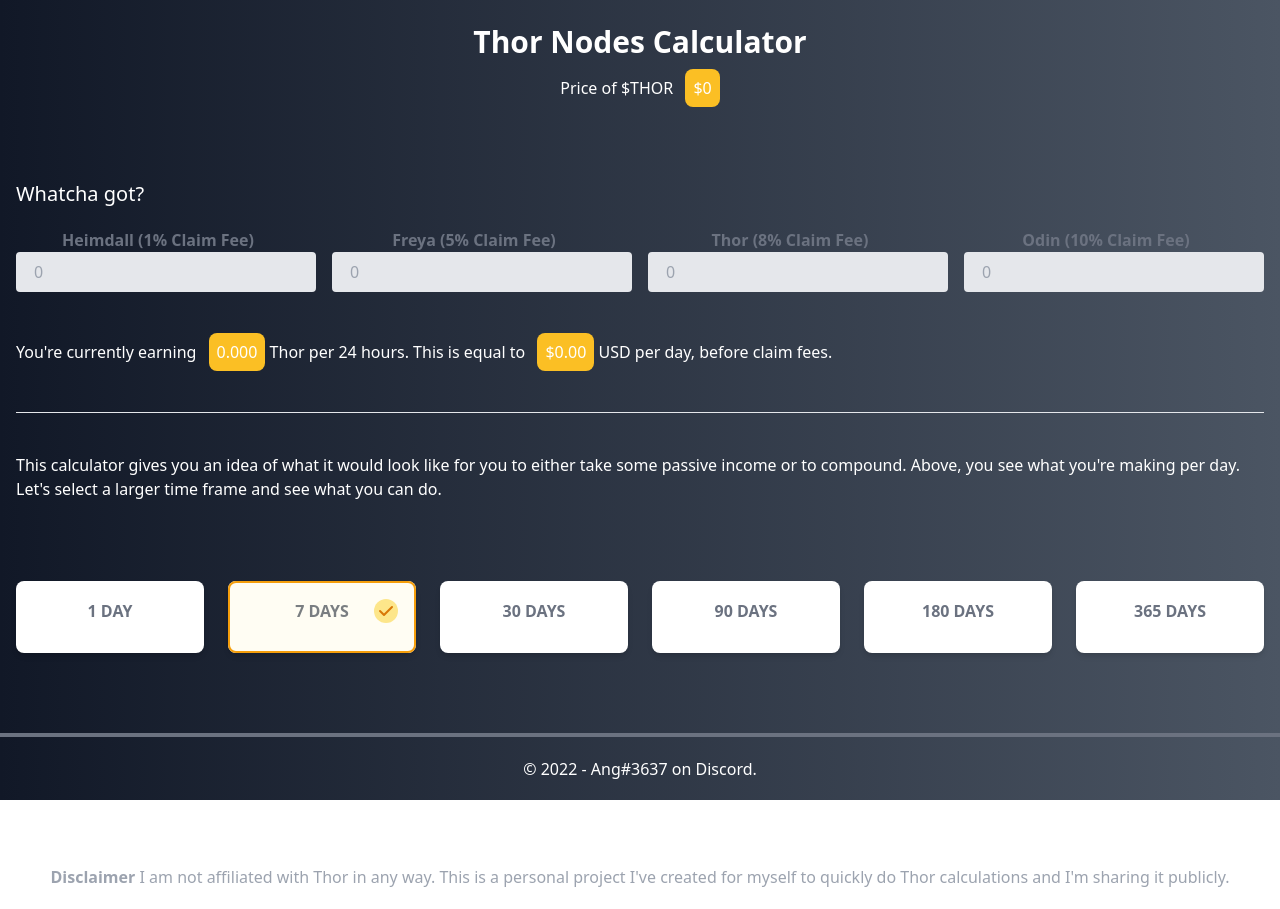
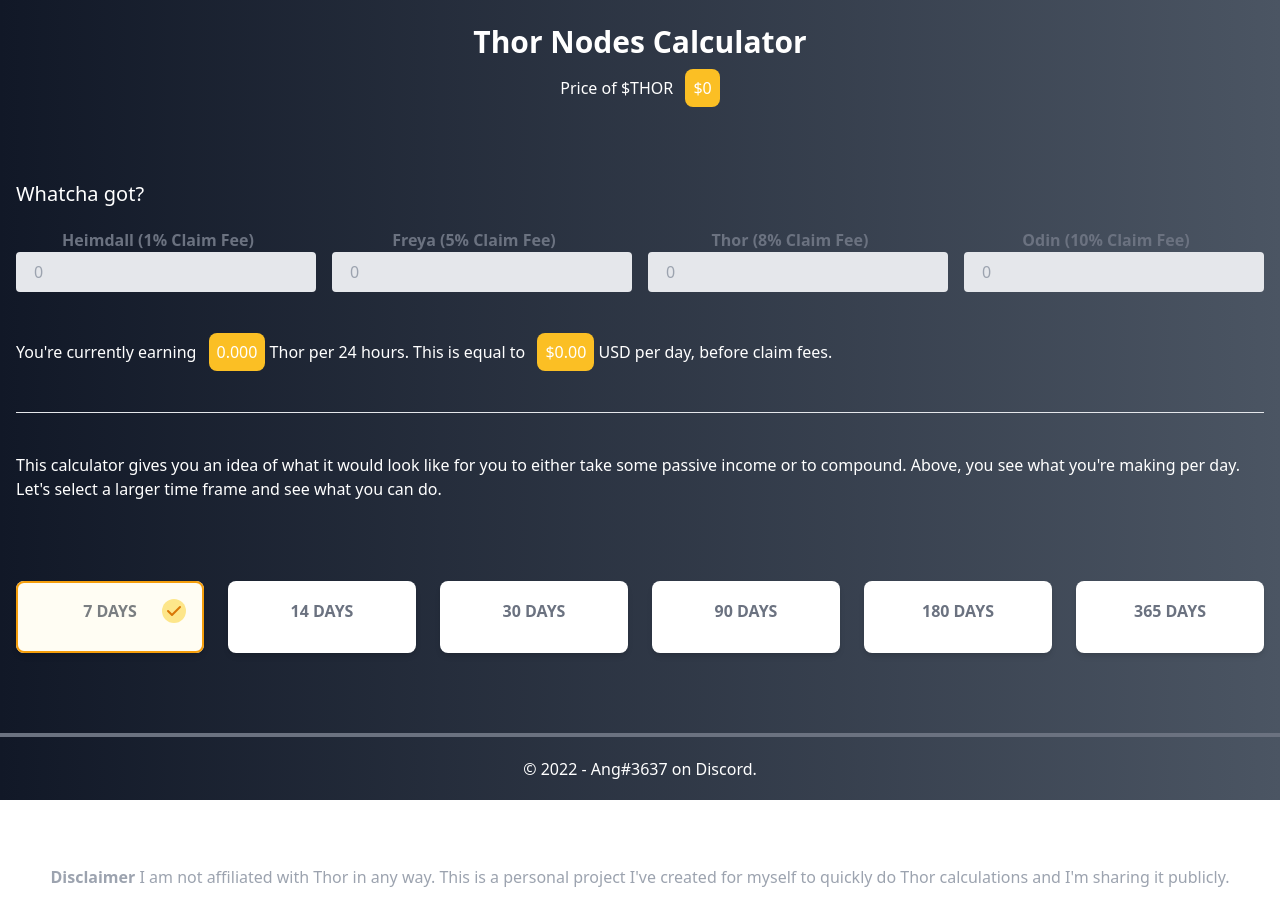
Before and after one commit to angelo-marasa/thor-calculator, a React (Create React App) app: page / in a window 1280 px wide. Both pictures are taken after a click on the label "7 DAYS". Built offline with nearby package versions, Linux system fonts and the light colour scheme; no server answers.

Commit message:
Modified calculation

```diff
--- a/src/App.js
+++ b/src/App.js
@@ -161,21 +161,22 @@ const App = () => {
                 <div className="mt-20">
                 <fieldset className="space-y-6">
                 <div className="grid sm:grid-cols-6 gap-6">
-                <label htmlFor="one-day" className="relative flex flex-col bg-white p-5 rounded-lg shadow-md cursor-pointer">
-                    <span className="font-semibold text-gray-500 leading-tight uppercase mb-3 text-center">1 Day</span>
-                    <input type="radio" name="plan" id="one-day" value="1" className="absolute h-0 w-0 appearance-none" onChange={ ( e ) => handleActionDays( e.target.value ) }/>
-                    <span aria-hidden="true" className="hidden absolute inset-0 border-2 border-amber-500 bg-amber-200 bg-opacity-10 rounded-lg">
-                    <span className="absolute top-4 right-4 h-6 w-6 inline-flex items-center justify-center rounded-full bg-amber-200">
-                    <svg xmlns="http://www.w3.org/2000/svg" viewBox="0 0 20 20" fill="currentColor" className="h-5 w-5 text-amber-600">
-                        <path fillRule="evenodd" d="M16.707 5.293a1 1 0 010 1.414l-8 8a1 1 0 01-1.414 0l-4-4a1 1 0 011.414-1.414L8 12.586l7.293-7.293a1 1 0 011.414 0z" clipRule="evenodd" />
-                    </svg>
-                    </span>
-                </span>
-                </label>
 
                 <label htmlFor="seven-day" className="relative flex flex-col bg-white p-5 rounded-lg shadow-md cursor-pointer">
                 <span className="font-semibold text-gray-500 leading-tight uppercase mb-3 text-center">7 Days</span>
                     <input type="radio" name="plan" id="seven-day" value="7" className="absolute h-0 w-0 appearance-none"  onChange={ ( e ) => handleActionDays( e.target.value ) }/>
+                    <span aria-hidden="true" className="hidden absolute inset-0 border-2 border-amber-500 bg-amber-200 bg-opacity-10 rounded-lg">
+                        <span className="absolute top-4 right-4 h-6 w-6 inline-flex items-center justify-center rounded-full bg-amber-200">
+                        <svg xmlns="http://www.w3.org/2000/svg" viewBox="0 0 20 20" fill="currentColor" className="h-5 w-5 text-amber-600">
+                            <path fillRule="evenodd" d="M16.707 5.293a1 1 0 010 1.414l-8 8a1 1 0 01-1.414 0l-4-4a1 1 0 011.414-1.414L8 12.586l7.293-7.293a1 1 0 011.414 0z" clipRule="evenodd" />
+                        </svg>
+                        </span>
+                    </span>
+                </label>
+
+                <label htmlFor="fourteen-day" className="relative flex flex-col bg-white p-5 rounded-lg shadow-md cursor-pointer">
+                <span className="font-semibold text-gray-500 leading-tight uppercase mb-3 text-center">14 Days</span>
+                    <input type="radio" name="plan" id="fourteen-day" value="14" className="absolute h-0 w-0 appearance-none"  onChange={ ( e ) => handleActionDays( e.target.value ) }/>
                     <span aria-hidden="true" className="hidden absolute inset-0 border-2 border-amber-500 bg-amber-200 bg-opacity-10 rounded-lg">
                         <span className="absolute top-4 right-4 h-6 w-6 inline-flex items-center justify-center rounded-full bg-amber-200">
                         <svg xmlns="http://www.w3.org/2000/svg" viewBox="0 0 20 20" fill="currentColor" className="h-5 w-5 text-amber-600">
```
